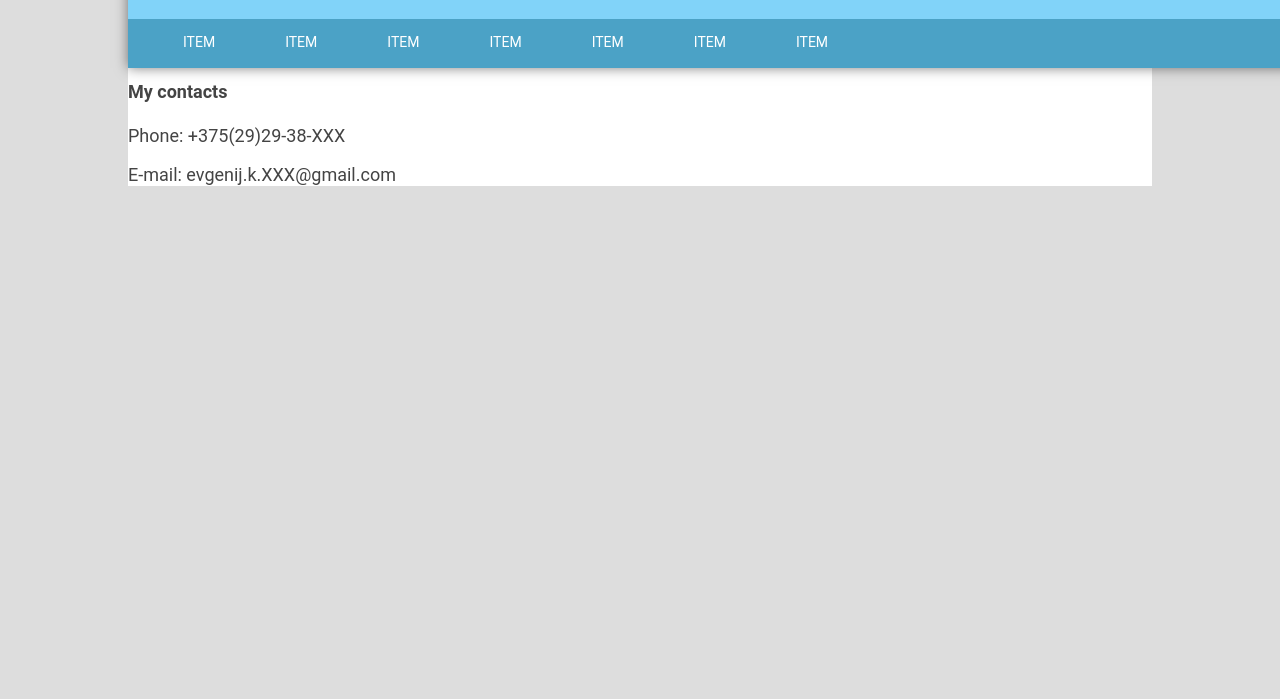
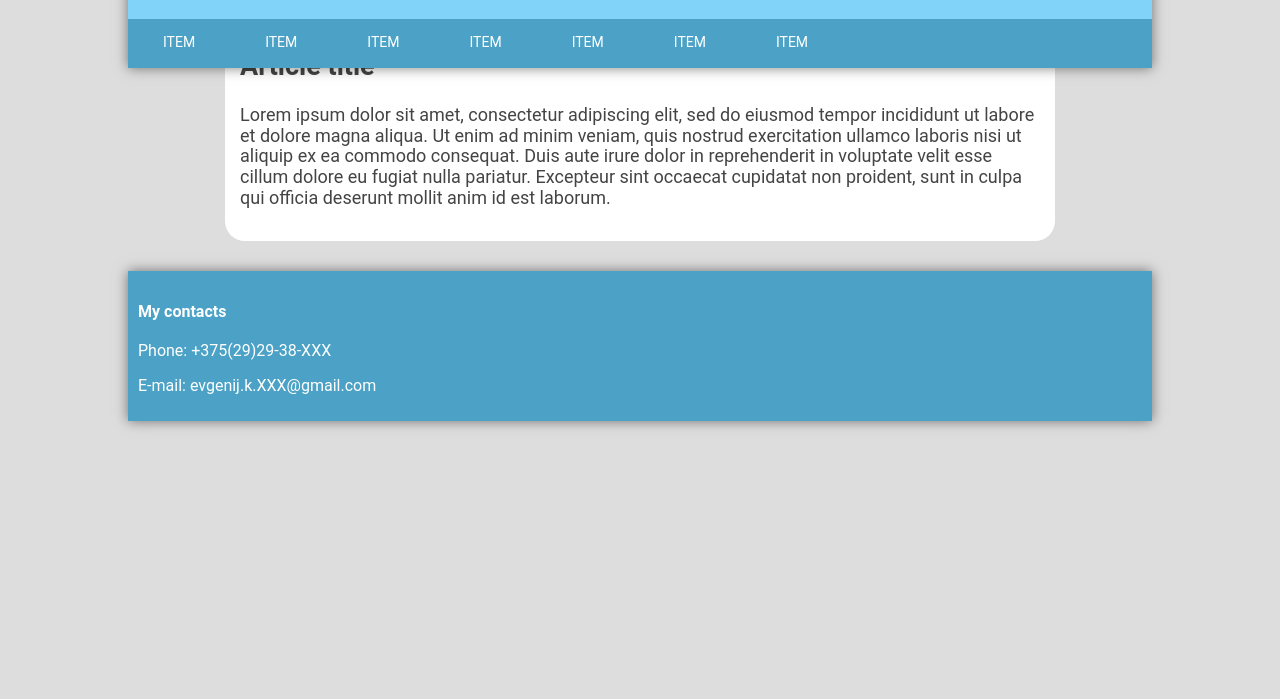
Before and after one commit to evgenijkorob/rsschool-codejam1-cv, a plain HTML site: page index.html in a window 1280 px wide. Shown: the part 101-800 px from the top of the page. Drawn offline with nearby package versions, Linux system fonts and the light colour scheme.

Commit message:
feat(style): add style for main and footer refactor(style): change amount of digits in hex-numbers to six

```diff
--- a/style.css
+++ b/style.css
@@ -5,7 +5,7 @@ Primary-Dark:#4ba2c6
 */
 
 html {
-  background-color: #ddd;
+  background-color: #dddddd;
 }
 
 body {
@@ -15,9 +15,7 @@ body {
 
   font-family: "Roboto", sans-serif;
   font-size: 18px;
-  color: #444;
-
-  background-color: white;
+  color: #444444;
 }
 
 header {
@@ -25,7 +23,7 @@ header {
   z-index: 900;
   top: 0;
 
-  width: 100%;
+  width: 1024px;
 
   background-color: #81d3f9;
   box-shadow: 0 0 12px rgba(0, 0, 0, 0.5);
@@ -40,7 +38,6 @@ header {
 
 nav {
   width: 100%;
-  padding-left: 20px;
 
   background-color: #4ba2c6;
 }
@@ -73,3 +70,25 @@ nav a {
 .nav-link:hover {
   border-color: #b5ffff;
 }
+
+main {
+  margin: 0 auto;
+  padding: 15px;
+  padding-top: 130px;
+  width: 90%;
+  max-width: 800px;
+
+  border-radius: 20px;
+  background-color: white;
+}
+
+footer {
+  margin-top: 30px;
+  padding: 10px;
+
+  font-size: 16px;
+  color: white;
+
+  background-color: #4ba2c6;
+  box-shadow: 0 0 12px rgba(0, 0, 0, 0.5);
+}
```
